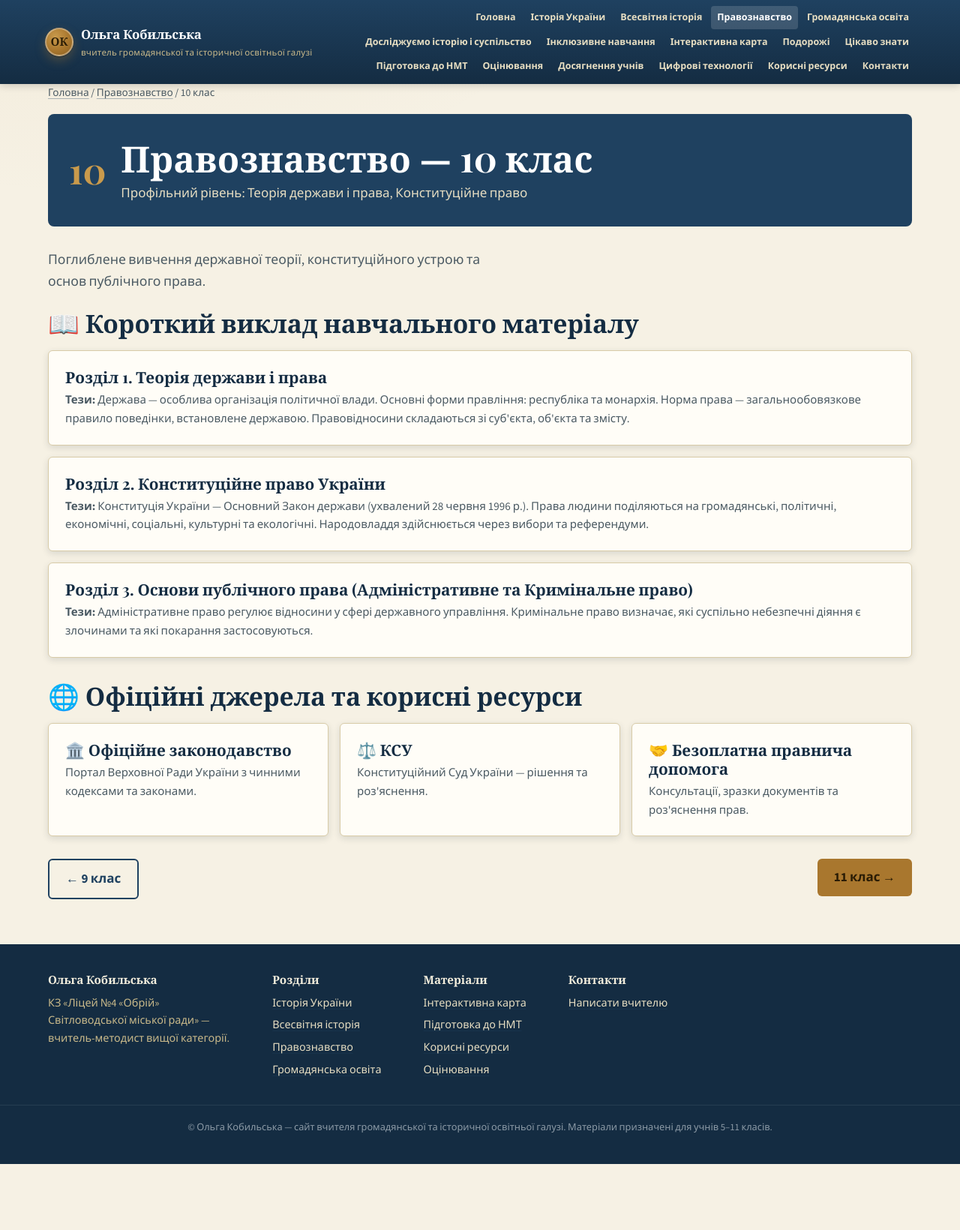
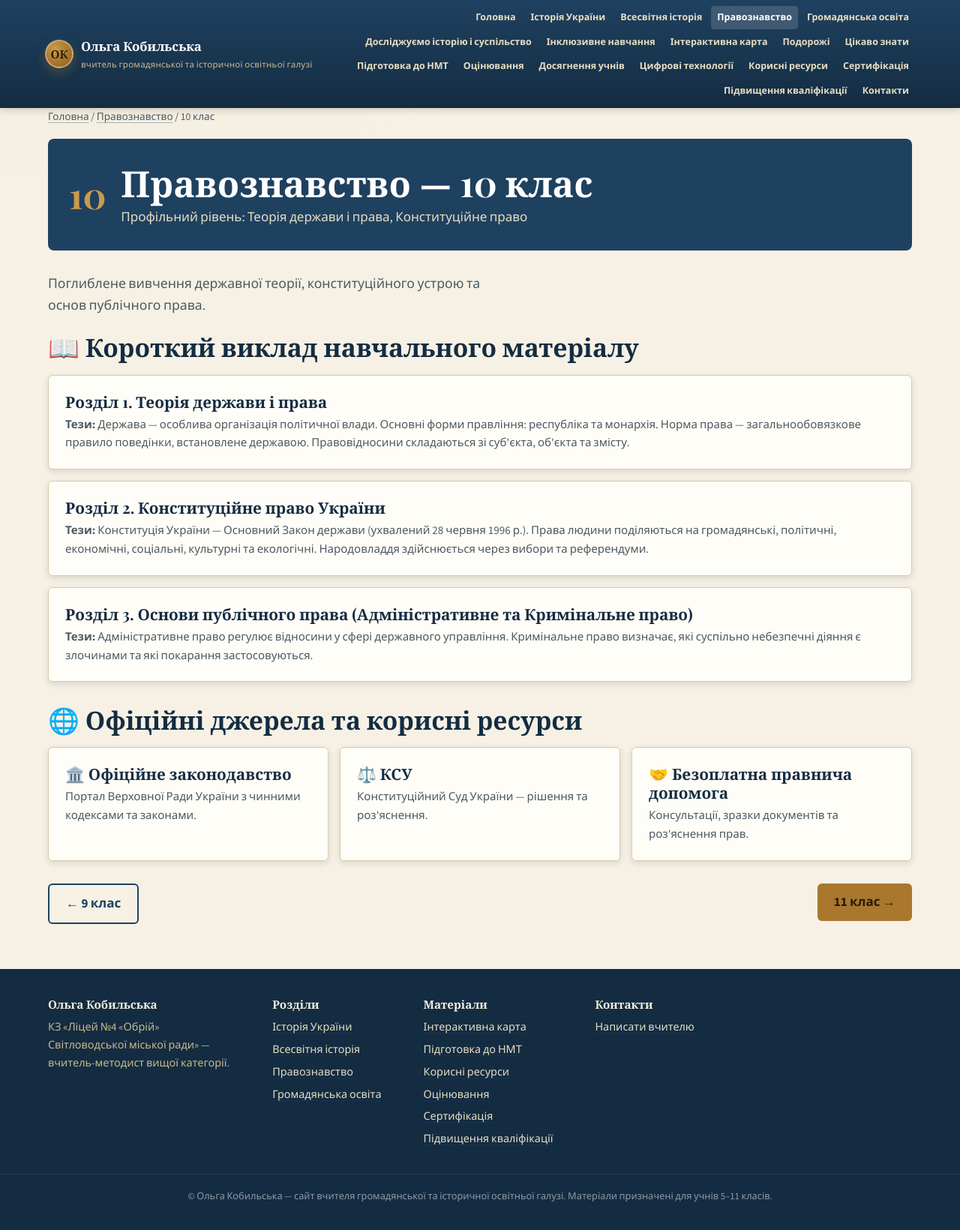
Before and after one commit to OlgaKoboldBell/teacherolhakobylska, a plain HTML site: page pravoznavstvo-10-klas.html in a window 1280 px wide. Shown: the whole page at 75% size. Before the commit the page ends 1552 px from the top, so only its background shows below. Drawn offline with nearby package versions, Linux system fonts and the light colour scheme.

Commit message:
Update pravoznavstvo-10-klas.html

```diff
--- a/pravoznavstvo-10-klas.html
+++ b/pravoznavstvo-10-klas.html
@@ -62,6 +62,9 @@
         <li><a href="dosyagnennya-uchniv.html">Досягнення учнів</a></li>
         <li><a href="cyfrovi-tehnologiyi.html">Цифрові технології</a></li>
         <li><a href="korysni-resursy.html">Корисні ресурси</a></li>
+        <li><a href="sertyfikaciya.html">Сертифікація</a></li>
+        <li><a href="pidvyshchennya-kvalifikaciyi.html">Підвищення кваліфікації</a></li>
+
         <li><a href="kontakty.html">Контакти</a></li>
       </ul>
     </nav>
@@ -149,6 +152,9 @@
           <li><a href="pidgotovka-do-nmt.html">Підготовка до НМТ</a></li>
           <li><a href="korysni-resursy.html">Корисні ресурси</a></li>
           <li><a href="otsinyuvannya.html">Оцінювання</a></li>
+          <li><a href="sertyfikaciya.html">Сертифікація</a></li>
+        <li><a href="pidvyshchennya-kvalifikaciyi.html">Підвищення кваліфікації</a></li>
+
         </ul>
       </div>
       <div>
```
